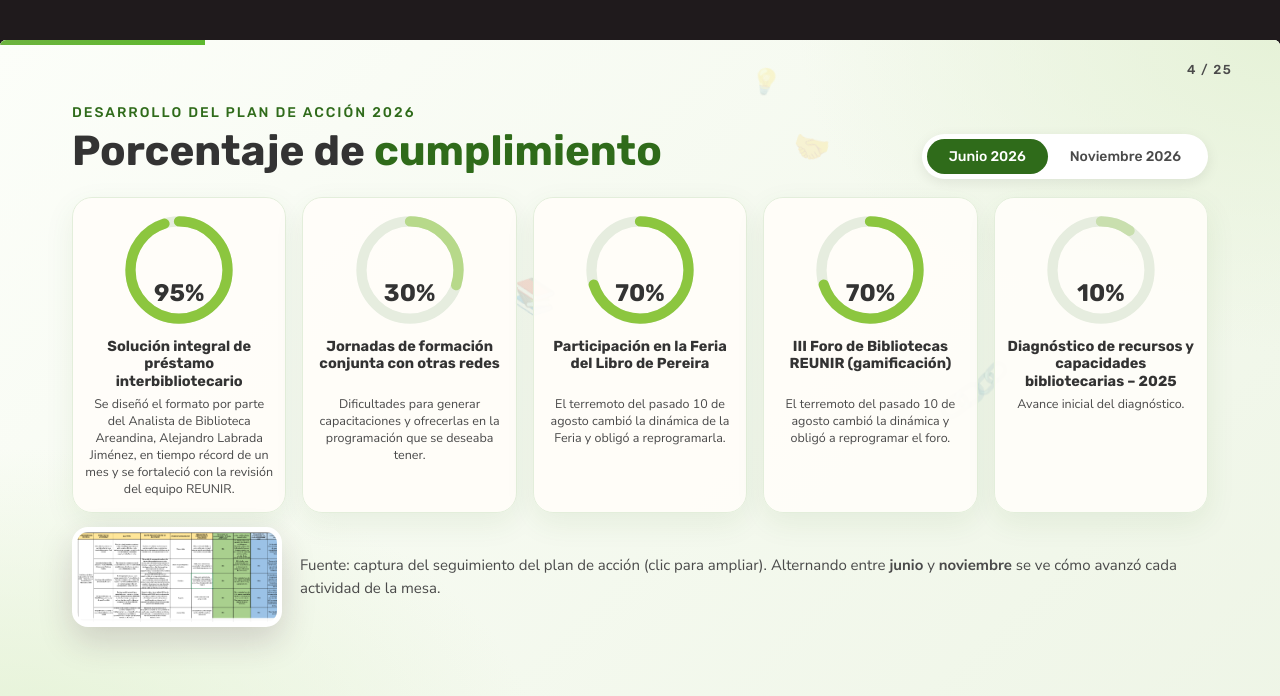
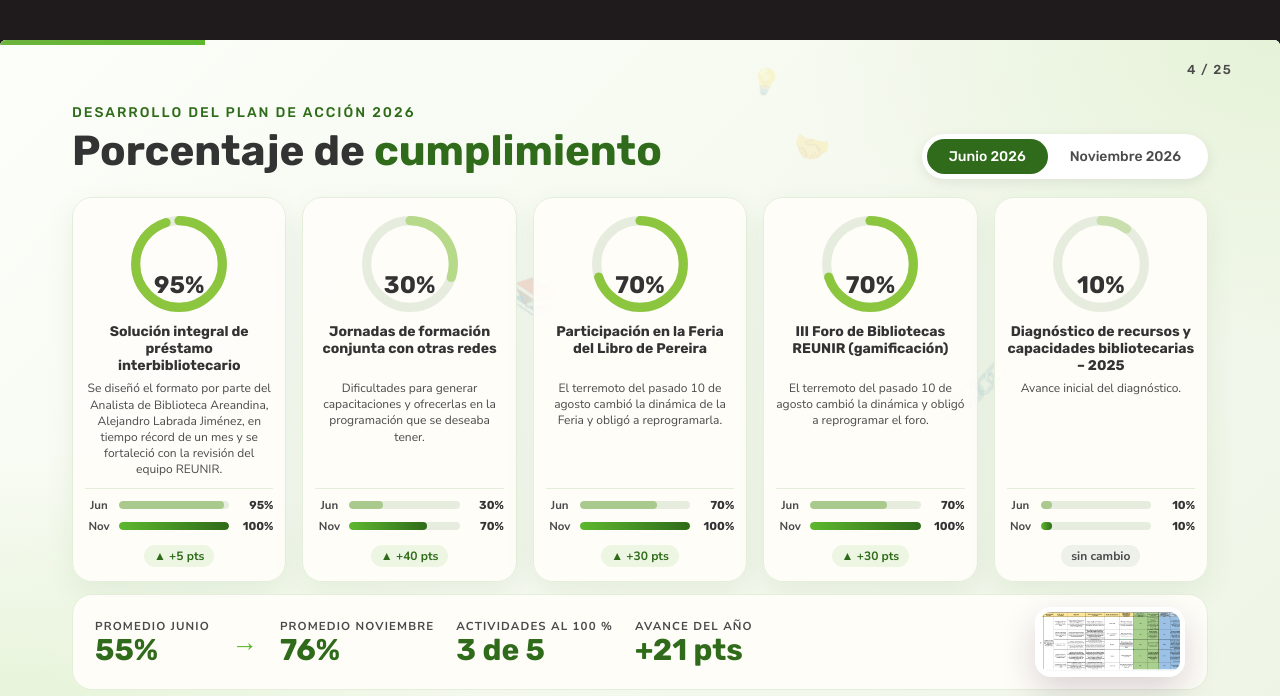
Before and after one commit to REKOL08/informe-reunir-2026, a plain HTML site: page index.html in a window 1280 px wide. Both pictures are taken after a click on the icon 721 px from the left and 725 px from the top of the page. Shown: the top 696 px of the page. Drawn offline with Linux system fonts and the light colour scheme.

Commit message:
Jornadas de formación al 70% y gráficos de cumplimiento con cifras comparativas
Co-Authored-By: Claude Sonnet 5.5 <noreply@anthropic.com>

```diff
--- a/index.html
+++ b/index.html
@@ -96,12 +96,12 @@ img[data-z]{cursor:zoom-in}
 .act h3{font-size:15.5px;margin-bottom:3px;line-height:1.2}.act small{font-size:13px;color:var(--mag);font-weight:700}
 .rings{display:grid;grid-template-columns:repeat(5,1fr);gap:16px;margin-top:18px}
 .ring{text-align:center;padding:16px 12px 14px}
-.ring svg{width:112px;height:112px;transform:rotate(-90deg)}
+.ring svg{width:100px;height:100px;transform:rotate(-90deg)}
 .ring .bg{fill:none;stroke:#e6eddf;stroke-width:11}
 .ring .fg{fill:none;stroke:var(--pink);stroke-width:11;stroke-linecap:round;stroke-dasharray:326.7;stroke-dashoffset:326.7;transition:stroke-dashoffset 1.4s cubic-bezier(.2,.8,.2,1),stroke .6s}
-.ring .pc{margin-top:-78px;height:78px;font-family:var(--head);font-weight:700;font-size:24px;display:grid;place-items:center}.ring .pc b{font-weight:700}
-.ring h3{font-size:14.5px;margin-top:6px;min-height:52px;line-height:1.2}
-.ring p{font-size:12.5px;line-height:1.35;min-height:92px;color:var(--soft);margin-top:6px}
+.ring .pc{margin-top:-70px;height:70px;font-family:var(--head);font-weight:700;font-size:24px;display:grid;place-items:center}.ring .pc b{font-weight:700}
+.ring h3{font-size:14px;margin-top:4px;min-height:50px;line-height:1.2}
+.ring p{font-size:12px;line-height:1.35;min-height:100px;color:var(--soft);margin-top:6px}
 .tog{display:inline-flex;background:#fff;border-radius:30px;padding:5px;box-shadow:0 4px 14px rgba(0,0,0,.08)}
 .tog button{border:0;background:transparent;font-family:var(--head);font-weight:500;padding:9px 22px;border-radius:24px;cursor:pointer;color:var(--soft);font-size:14px;transition:.25s}
 .tog button.on{background:var(--mag);color:#fff}
@@ -283,6 +283,20 @@ body.print .bv iframe{display:none}
 .pola .pc{font-size:12px;font-weight:700;text-align:center;padding:7px 0 2px;color:var(--soft)}
 .team{display:flex;flex-direction:column;gap:10px;margin-top:18px}.team .card{display:flex;gap:14px;align-items:center;padding:10px 16px}.team .av{width:50px;height:50px;font-size:20px;margin:0;flex:none}.team h3{font-size:16px;margin:0}.team p{font-size:13px}
 .eqs{display:grid;grid-template-columns:repeat(3,1fr);gap:18px;margin-top:16px;align-items:start}.eq{padding:16px 16px 10px}.eh{display:flex;align-items:center;gap:10px;margin-bottom:10px}.eh span{font-size:26px}.eh h3{font-size:22px;flex:1;color:var(--mag);margin:0}.eh i{font-style:normal;font-family:var(--head);background:var(--greenl);color:var(--dgreen);width:30px;height:30px;border-radius:50%;display:grid;place-items:center;font-size:14px}.mem{display:flex;gap:12px;align-items:center;padding:8px 0;border-top:1px solid #e3eedb}.mem .av{width:42px;height:42px;font-size:17px;margin:0;flex:none}.mem b{display:block;font-size:14.5px;font-family:var(--head);font-weight:500;line-height:1.2}.mem small{display:block;font-size:12px;color:var(--soft);line-height:1.25;margin-top:2px}
+.dl{margin-top:8px;border-top:1px solid #e3eedb;padding-top:8px}
+.dr{display:grid;grid-template-columns:28px 1fr 38px;gap:6px;align-items:center;font-size:11.5px;font-weight:700;color:var(--soft);margin-bottom:5px}
+.dr b{text-align:right;font-family:var(--head);color:var(--ink)}
+.tk{height:8px;border-radius:6px;background:#e6eddf;overflow:hidden}
+.tk u{display:block;height:100%;width:0;border-radius:6px;background:#a9c98d;transition:width 1.3s cubic-bezier(.2,.8,.2,1) .9s}
+.dr.n .tk u{background:linear-gradient(90deg,var(--pink),var(--mag))}
+.slide.on .tk u{width:var(--w)}
+body.print .tk u{width:var(--w);transition:none}
+.dp{margin-top:6px;display:inline-block;background:var(--greenl);color:var(--dgreen);border-radius:12px;padding:3px 10px;font-size:12px;font-weight:700}
+.dp.z{background:#eef0ea;color:var(--soft)}
+.sumr{display:flex;align-items:center;gap:22px;margin-top:12px;padding:12px 22px;background:rgba(255,253,249,.92);border:1px solid #e3eedb;border-radius:20px}
+.sm small{display:block;font-size:11.5px;letter-spacing:.1em;text-transform:uppercase;font-weight:700;color:var(--soft)}
+.sm b{font-family:var(--head);font-size:30px;color:var(--mag);line-height:1.1}
+.sm.hi b{color:var(--dgreen)}.sa{font-size:26px;color:var(--pink)}
 </style>
 </head>
 <body>
@@ -342,9 +356,13 @@ body.print .bv iframe{display:none}
     <div class="tog a" style="--d:.3" id="tog"><button class="on" data-p="0">Junio 2026</button><button data-p="1">Noviembre 2026</button></div>
   </div>
   <div class="rings" id="rings"></div>
-  <div style="display:flex;align-items:center;gap:18px;margin-top:14px" class="a" style="--d:1">
-    <div class="frame" style="width:210px;height:100px;flex:none"><img src="img/i2.png" data-z data-g="dev" alt="Captura del seguimiento"></div>
-    <p class="lead" style="font-size:15px">Fuente: captura del seguimiento del plan de acción (clic para ampliar). Alternando entre <b>junio</b> y <b>noviembre</b> se ve cómo avanzó cada actividad de la mesa.</p>
+  <div class="sumr a" style="--d:1">
+    <div class="sm"><small>Promedio junio</small><b><span class="count" data-to="55">0</span>%</b></div>
+    <div class="sa">→</div>
+    <div class="sm hi"><small>Promedio noviembre</small><b><span class="count" data-to="76">0</span>%</b></div>
+    <div class="sm"><small>Actividades al 100 %</small><b><span class="count" data-to="3">0</span> de 5</b></div>
+    <div class="sm"><small>Avance del año</small><b>+<span class="count" data-to="21">0</span> pts</b></div>
+    <div class="frame" style="width:150px;height:70px;flex:none;margin-left:auto"><img src="img/i2.png" data-z data-g="dev" alt="Captura del seguimiento"></div>
   </div>
 </section>
 
@@ -741,14 +759,14 @@ lb.onclick=function(e){if(e.target===lb||e.target===lbi)closeLB()};qs('#lbp').on
 /* rings */
 var R=[
  {n:'Solución integral de préstamo interbibliotecario',p:[95,100],t:['Se diseñó el formato por parte del Analista de Biblioteca Areandina, Alejandro Labrada Jiménez, en tiempo récord de un mes y se fortaleció con la revisión del equipo REUNIR.','Se identificó el flujo y se conectó todo en una consola de Apps Script, con trazabilidad, usando Gmail, Calendar y formularios.']},
- {n:'Jornadas de formación conjunta con otras redes',p:[30,30],t:['Dificultades para generar capacitaciones y ofrecerlas en la programación que se deseaba tener.','Poca participación en este ítem por el trabajo con otras redes; se realizaron 4 capacitaciones a nivel REUNIR en las sesiones de reuniones.']},
+ {n:'Jornadas de formación conjunta con otras redes',p:[30,70],t:['Dificultades para generar capacitaciones y ofrecerlas en la programación que se deseaba tener.','Jornadas con Manizales, UCC y Libre, y con las redes que invitaron a formación: REUNIR, Cognos y Publiciencia. Se suman los enlaces de formación de proveedores.']},
  {n:'Participación en la Feria del Libro de Pereira',p:[70,100],t:['El terremoto del pasado 10 de agosto cambió la dinámica de la Feria y obligó a reprogramarla.','Se logró desarrollar del 5 al 9 de noviembre de 2026: 8 actividades de las diferentes instituciones, con lanzamientos de libros y conversatorios, y 561 asistentes.']},
  {n:'III Foro de Bibliotecas REUNIR (gamificación)',p:[70,100],t:['El terremoto del pasado 10 de agosto cambió la dinámica y obligó a reprogramar el foro.','Se realizó la reprogramación del tercer foro de REUNIR en el tema de Gamificación, el 7 de octubre de 2026.']},
  {n:'Diagnóstico de recursos y capacidades bibliotecarias – 2025',p:[10,10],t:['Avance inicial del diagnóstico.','No se logró más avance de este diagnóstico.']}
 ];
 var rg=qs('#rings'),per=0;
 R.forEach(function(r,i){var c=document.createElement('div');c.className='card ring a z';c.style.setProperty('--d',(.35+i*.12));
- c.innerHTML='<svg viewBox="0 0 120 120"><circle class="bg" cx="60" cy="60" r="52"/><circle class="fg" cx="60" cy="60" r="52"/></svg><div class="pc"><b><span>0</span>%</b></div><h3>'+r.n+'</h3><p></p>';rg.appendChild(c)});
+ c.innerHTML='<svg viewBox="0 0 120 120"><circle class="bg" cx="60" cy="60" r="52"/><circle class="fg" cx="60" cy="60" r="52"/></svg><div class="pc"><b><span>0</span>%</b></div><h3>'+r.n+'</h3><p></p><div class="dl"><div class="dr"><span>Jun</span><div class="tk"><u style="--w:'+r.p[0]+'%"></u></div><b>'+r.p[0]+'%</b></div><div class="dr n"><span>Nov</span><div class="tk"><u style="--w:'+r.p[1]+'%"></u></div><b>'+r.p[1]+'%</b></div><div class="dp'+(r.p[1]>r.p[0]?'':' z')+'">'+(r.p[1]>r.p[0]?'▲ +'+(r.p[1]-r.p[0])+' pts':'sin cambio')+'</div></div>';rg.appendChild(c)});
 function setRings(first){qa('.ring',rg).forEach(function(c,i){var v=R[i].p[per],fg=qs('.fg',c);fg.style.strokeDashoffset=(326.7*(1-v/100)).toFixed(1);fg.style.stroke=v>=100?'var(--pink)':(v>=50?'#8cc63f':(v>=30?'#b7d98a':'#c9dfae'));
   var s=qs('.pc span',c),from=+s.textContent,t0=null;if(isPrint){s.textContent=v;qs('p',c).textContent=R[i].t[per];return}(function st(t){if(!t0)t0=t;var k=Math.min(1,(t-t0)/1200);s.textContent=Math.round(from+(v-from)*k);if(k<1)requestAnimationFrame(st)})(performance.now());
   qs('p',c).textContent=R[i].t[per]})}
```
Also changed, not shown: 1 other file.
